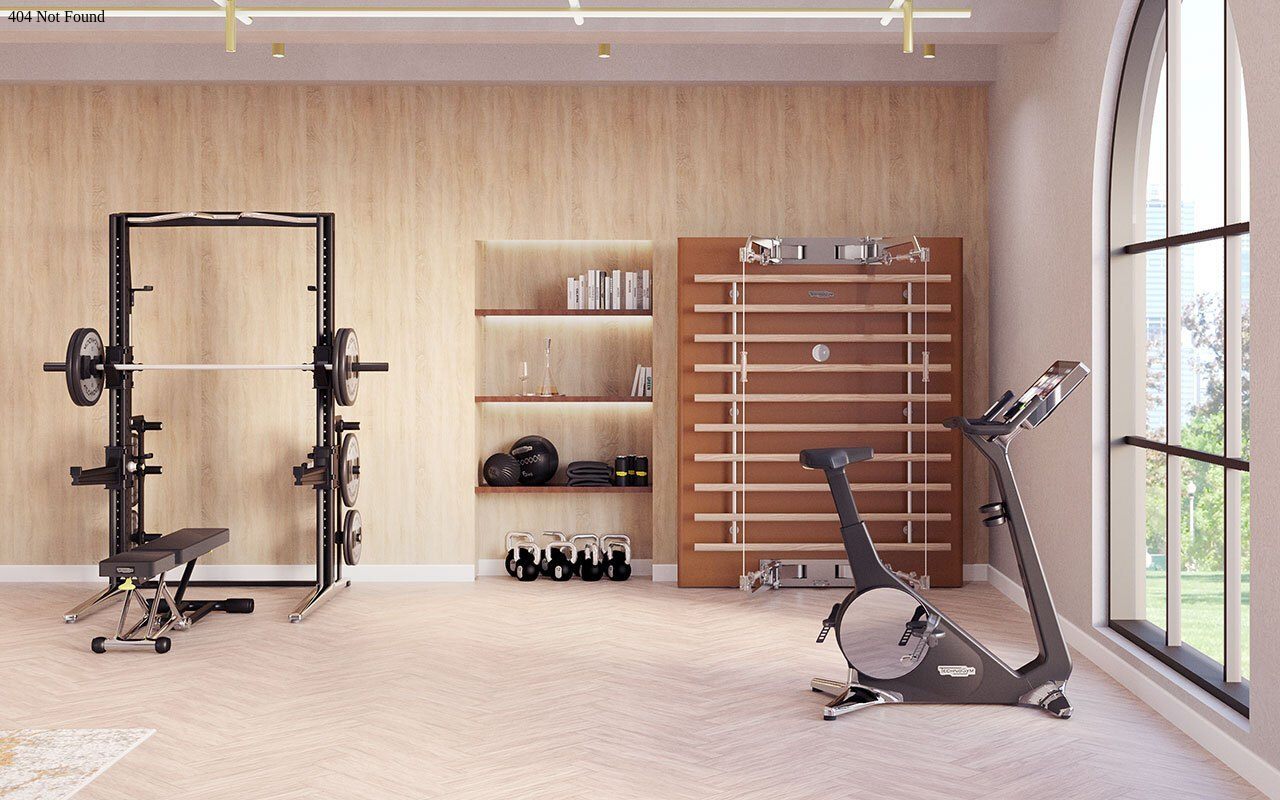
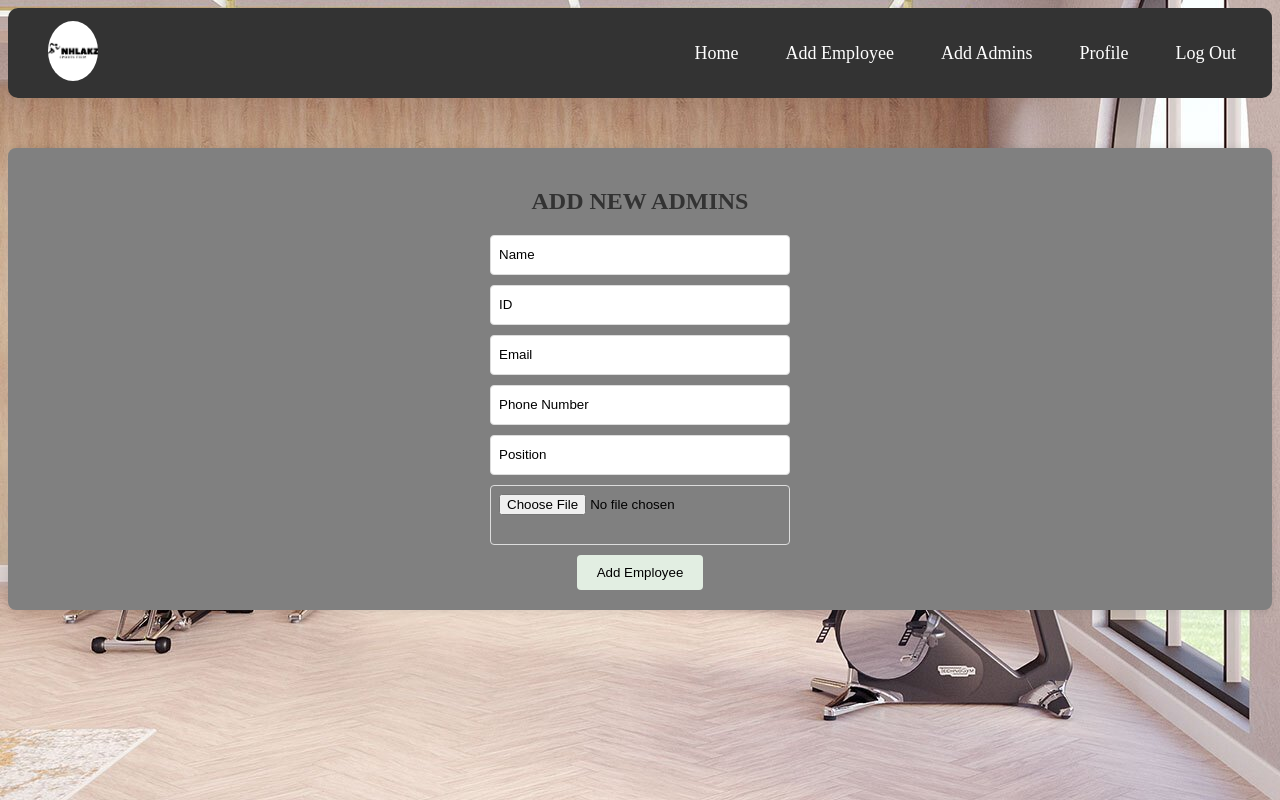
Before and after one commit to AlsonAfrica/Admin-Registration-Node, a React (Vite) app in the folder registration-app/: page /AddAdmins in a window 1280 px wide. Before the commit this address had no page. Built offline with nearby package versions, Linux system fonts and the light colour scheme.

Commit message:
Feature: refractored profile page and added admin form component and admin page

```diff
--- /dev/null
+++ b/registration-app/src/Component/AdminForm.jsx
@@ -0,0 +1,111 @@
+import React, { useState } from 'react';
+import { useEmployeeContext } from '../contexts/EmployeeContext';
+import '../Styles/EmployeeForm.css';
+import { IoMdPersonAdd } from "react-icons/io";
+
+const FormAdmin = () => {
+  const { setEmployees } = useEmployeeContext();
+  const [name, setName] = useState('');
+  const [id, setId] = useState('');
+  const [email, setEmail] = useState('');
+  const [phone, setPhone] = useState('');
+  const [position, setPosition] = useState('');
+  const [picture, setPicture] = useState('');
+  const [isLoading, setIsLoading] = useState(false);
+  const [isSuccess, setIsSuccess] = useState(false);
+
+  const handleFileChange = (e) => {
+    const file = e.target.files[0];
+    const reader = new FileReader();
+    reader.onloadend = () => {
+      setPicture(reader.result);
+    };
+    if (file) {
+      reader.readAsDataURL(file);
+    }
+  };
+
+  const handleSubmit = async (e) => {
+    e.preventDefault();
+
+    // Validate ID and phone number
+    if (!/^\d{13}$/.test(id)) {
+      alert('ID must be exactly 13 digits.');
+      return;
+    }
+
+    if (!/^0\d{9}$/.test(phone)) {
+      alert('Phone number must be exactly 10 digits starting with 0.');
+      return;
+    }
+
+    setIsLoading(true); // Start loading
+
+    const newEmployee = {
+      name,
+      email,
+      phoneNumber: phone,
+      position,
+      image: picture || 'https://via.placeholder.com/150',
+      idNumber: id, // Adjust according to your backend field names
+    };
+
+    try {
+      // Post employee data to the server
+      const response = await fetch('http://localhost:5001/users', {
+        method: 'POST',
+        headers: {
+          'Content-Type': 'application/json',
+        },
+        body: JSON.stringify(newEmployee),
+      });
+
+      if (!response.ok) {
+        throw new Error('Network response was not ok');
+      }
+
+      // Update local state on successful response
+      const addedEmployee = await response.json();
+      setEmployees(prevEmployees => {
+        const updatedEmployees = [...prevEmployees, addedEmployee]; // Assuming server returns the created employee
+        // Save to local storage
+        localStorage.setItem('employees', JSON.stringify(updatedEmployees));
+        return updatedEmployees;
+      });
+
+      // Clear form fields
+      setName('');
+      setId('');
+      setEmail('');
+      setPhone('');
+      setPosition('');
+      setPicture('');
+
+      setIsSuccess(true);  // Show success message
+    } catch (error) {
+      console.error('Error adding employee:', error); // Log error
+      alert('Failed to add employee.'); // Alert user
+    } finally {
+      setIsLoading(false); // Stop loading
+    }
+  };
+
+  return (
+    <form className="employee-form" onSubmit={handleSubmit}>
+      <h2>ADD NEW ADMINS</h2>
+      <input type="text" placeholder="Name" value={name} onChange={(e) => setName(e.target.value)} required />
+      <input type="text" placeholder="ID" value={id} onChange={(e) => setId(e.target.value)} required />
+      <input type="email" placeholder="Email" value={email} onChange={(e) => setEmail(e.target.value)} required />
+      <input type="text" placeholder="Phone Number" value={phone} onChange={(e) => setPhone(e.target.value)} required />
+      <input type="text" placeholder="Position" value={position} onChange={(e) => setPosition(e.target.value)} required />
+      <input className="Image-input" type="file" onChange={handleFileChange} required />
+      <button type="submit" disabled={isLoading}>
+        {isLoading ? 'Adding...' : 'Add Employee'}
+      </button>
+
+      {isSuccess && <p className="success-message">Employee added successfully!</p>}
+    </form>
+  );
+};
+
+export default FormAdmin;
--- a/registration-app/src/Component/Navbar.jsx
+++ b/registration-app/src/Component/Navbar.jsx
@@ -31,7 +31,9 @@ const Navbar = () => {
       <ul className={`navbar-links ${isMenuOpen ? 'active' : ''}`}>
         <li><Link to="/Home">Home</Link></li>
         <li><Link to="/Form">Add Employee</Link></li>
-        <li><Link to="/Profile">Profile</Link></li>
+        <li><Link to="/AddAdmins">Add Admins</Link></li>
+        <li><Link to="/ProfilePage">Profile</Link></li>
+
         {/* <li><Link to="">Update Profile</Link></li> */}
         <li>
           <a href="#" onClick={handleLogout}>
--- a/registration-app/src/Component/Profile.jsx
+++ b/registration-app/src/Component/Profile.jsx
@@ -2,7 +2,7 @@ import React, { useEffect, useState } from 'react';
 import axios from 'axios';
 import Navbar from './Navbar';
 
-const ProfilePage = () => {
+const ProfileForm = () => {
   const [profile, setProfile] = useState(null); // State to store admin profile
   const [loading, setLoading] = useState(true); // State for loading indicator
   const [error, setError] = useState(null); // State for error handling
@@ -45,7 +45,6 @@ const ProfilePage = () => {
 
   return (
     <div>
-      <Navbar />
       <div
         style={{
           minHeight: '100vh',
@@ -181,4 +180,4 @@ const ProfilePage = () => {
   );
 };
 
-export default ProfilePage;
+export default ProfileForm;
--- a/registration-app/src/Component/Register.jsx
+++ b/registration-app/src/Component/Register.jsx
@@ -17,6 +17,7 @@ const Register = () => {
     email: '',
     role: 'System-admin', // default value for role
     photo: null, // to store the photo file
+    IdNumber: ''
   });
 
   const [error, setError] = useState('');
@@ -29,6 +30,7 @@ const Register = () => {
   const handleFileChange = (e) => {
     setUser({ ...user, photo: e.target.files[0] });
   };
+
 
   // Register the user and store their info in Firestore
   const handleSubmit = async (e) => {
@@ -60,6 +62,7 @@ const Register = () => {
         email: user.email,
         role: user.role, // role is 'System-admin'
         photoURL: photoURL, // Store the download URL of the uploaded photo
+        IdNumber: user.IdNumber
       });
 
       localStorage.setItem('adminId', uid);
@@ -76,6 +79,7 @@ const Register = () => {
         email: '',
         role: 'System-admin',
         photo: null,
+        IdNumber: ""
       });
 
       navigate('/'); // Redirect to login page or homepage
@@ -126,6 +130,17 @@ const Register = () => {
                 name="age"
                 placeholder="Age"
                 value={user.age}
+                onChange={handleChange}
+                required
+              />
+            </div>
+
+            <div>
+              <input
+                type="number"
+                name="password"
+                placeholder="ID Number"
+                value={user.IdNumber}
                 onChange={handleChange}
                 required
               />
--- /dev/null
+++ b/registration-app/src/Pages/AddAdmin.jsx
@@ -0,0 +1,12 @@
+import FormAdmin from "../Component/AdminForm";
+import Navbar from "../Component/Navbar";
+
+const AddAdminPage = () => {
+    return (
+    <>
+    <Navbar/>
+    <FormAdmin/>
+    </> );
+}
+
+export default AddAdminPage;
--- /dev/null
+++ b/registration-app/src/Pages/ProfilePage.jsx
@@ -0,0 +1,12 @@
+import Navbar from "../Component/Navbar";
+import ProfileForm from "../Component/Profile";
+
+const ProfilePage = () => {
+    return (
+    <>
+    <Navbar/>
+    <ProfileForm/>
+    </>  );
+}
+
+export default ProfilePage;
```
Also changed, not shown: registration-app/src/main.jsx (+8 -2 lines).
